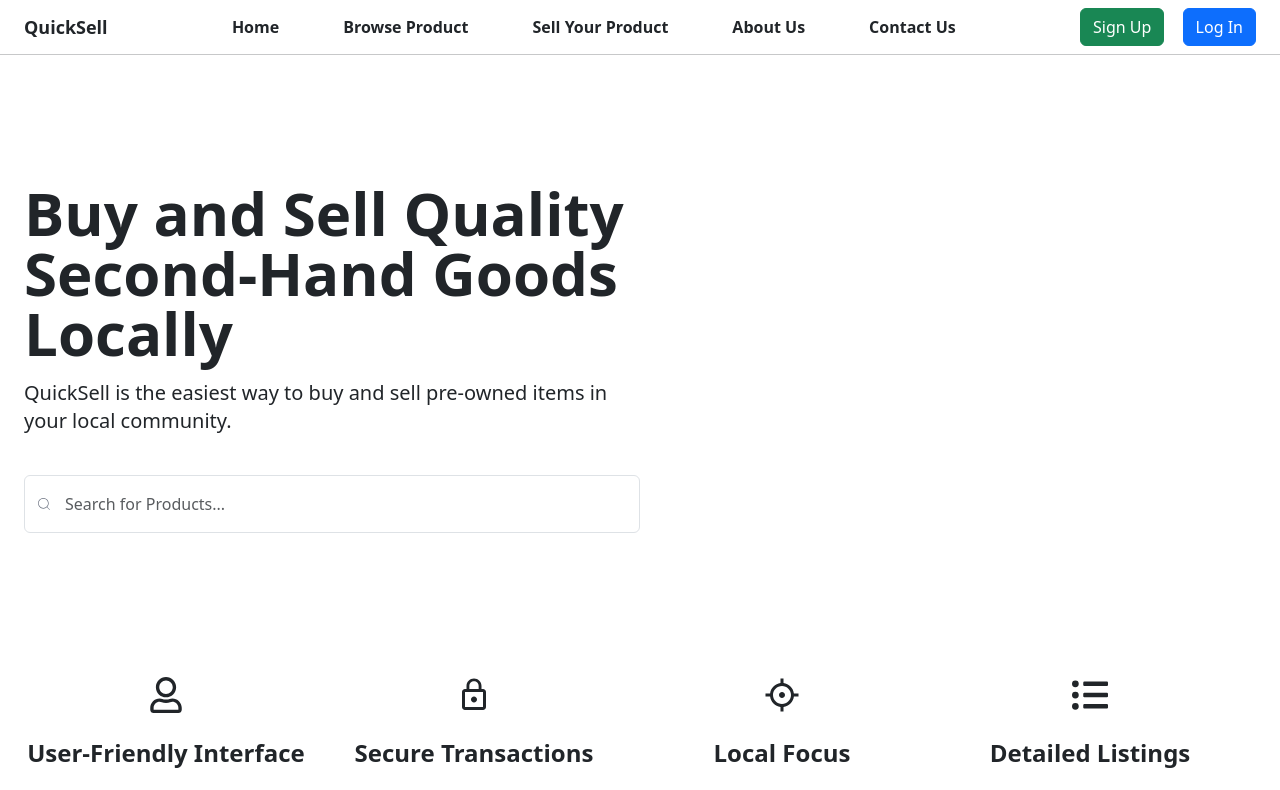
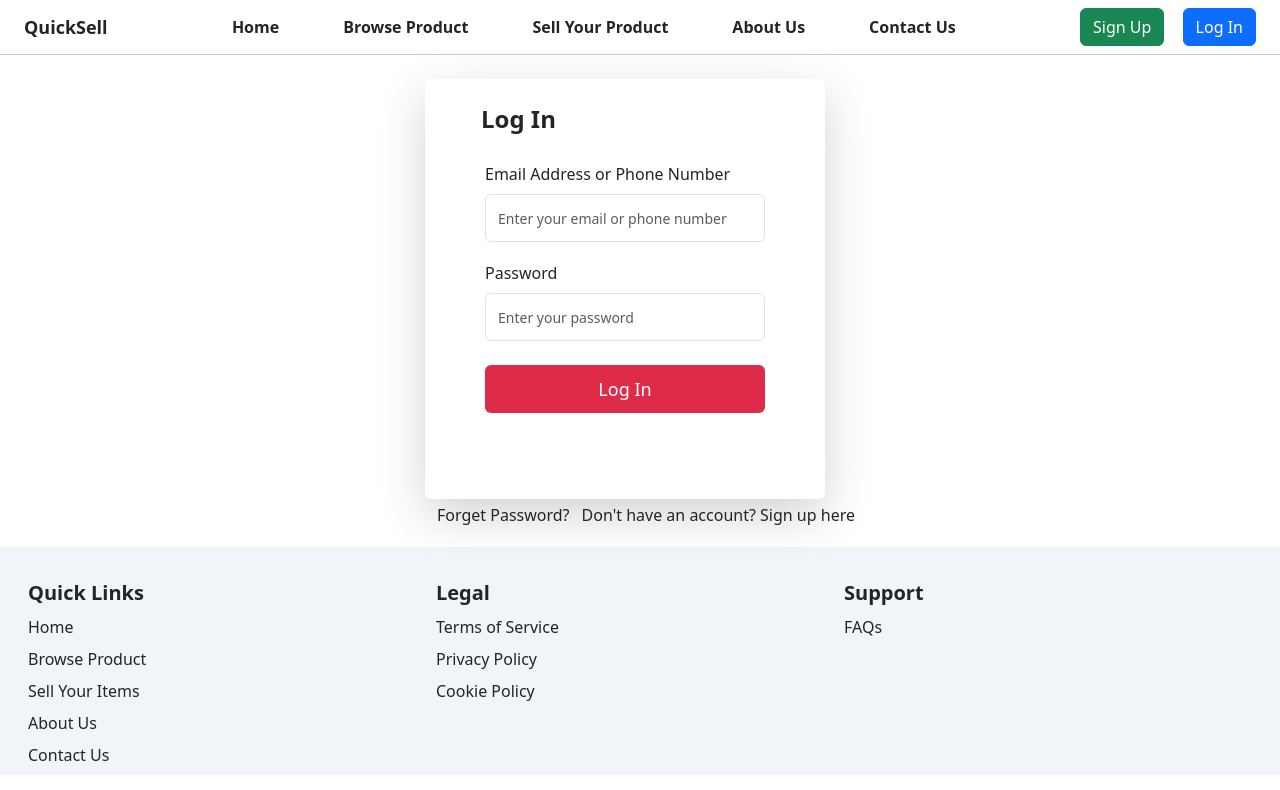
Before and after one commit to Gaire-Jeevan/QuickSell, a React (Vite) app: page / in a window 1280 px wide. Shown: the top 790 px of the page. Built offline with nearby package versions, Linux system fonts and the light colour scheme.

Commit message:
Build Sign In page.

```diff
--- a/src/App.tsx
+++ b/src/App.tsx
@@ -1,10 +1,8 @@
 // import "./App.css";
-import HomePage from "./pages/HomePage";
+import LogInPage from "./pages/LogInPage";
 
 function App() {
-  return (
-    <HomePage />
-  );
+  return <LogInPage />
 }
 
 export default App;
--- /dev/null
+++ b/src/components/LogIn.tsx
@@ -0,0 +1,61 @@
+import React from "react";
+
+const LogIn = () => {
+  return (
+    <div className="flex justify-center items-center">
+      <div className="m-4">
+        <div className="rounded-md shadow-lg w-[305px] h-[420px] p-4 md:w-[350px] lg:w-[400px]">
+          <h2 className="font-bold text-xl lg:text-2xl ml-[-10px] md:ml-2 lg:ml-8">Log In</h2>
+          <form
+            action=""
+            className="flex flex-col justify-center items-center "
+          >
+            <div className="form-group mt-4 lg:mt-10 mb-3 text-sm lg:text-lg">
+              <label
+                htmlFor="username"
+                className="text-base font-medium mb-2"
+              >
+                Email Address or Phone Number
+              </label>
+              <input
+                type="email"
+                className="form-control rouded-md  w-[280px] h-12 lg:w-[400] text-sm"
+                id="username"
+                aria-describedby="emailHelp"
+                placeholder="Enter your email or phone number"
+              />
+            </div>
+            <div className="form-group text-sm lg:text-lg">
+              <label
+                htmlFor="password"
+                className="text-base font-medium mb-2"
+              >
+                Password
+              </label>
+              <input
+                type="password"
+                className="form-control rounded-md  w-[280px] h-12 lg:w-[400] text-sm"
+                id="password"
+                placeholder="Enter your password"
+              />
+            </div>
+            <button
+              type="submit"
+              className="bg-[#DF2B4A] rounded-md w-[280px] lg:w-[400] text-white font-medium text-base lg:text-lg h-12  mt-4 lg:mt-10"
+            >
+              Log In
+            </button>
+          </form>
+        </div>
+        <div className="flex flex-row text-xs lg:text-[1rem] font-extralight mt-2">
+          <span className="hover:underline mr-3 md:mx-5 lg:mx-3">Forget Password?</span>{" "}
+          <span className="hover:underline">
+            Don't have an account? Sign up here
+          </span>
+        </div>
+      </div>
+    </div>
+  );
+};
+
+export default LogIn;
--- /dev/null
+++ b/src/pages/LogInPage.tsx
@@ -0,0 +1,16 @@
+import React from "react";
+import NavBar from "../components/NavBar";
+import LogIn from "../components/LogIn";
+import Footer from "../components/Footer";
+
+const LogInPage = () => {
+  return (
+    <>
+      <NavBar />
+      <LogIn />
+      <Footer />
+    </>
+  );
+};
+
+export default LogInPage;
```
